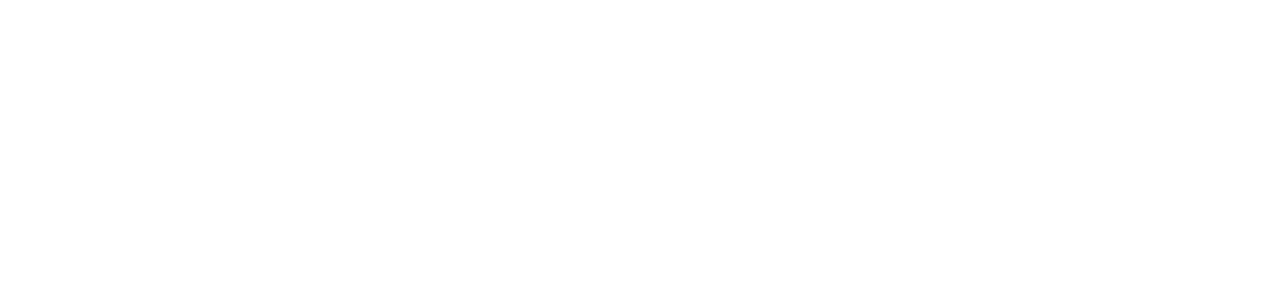
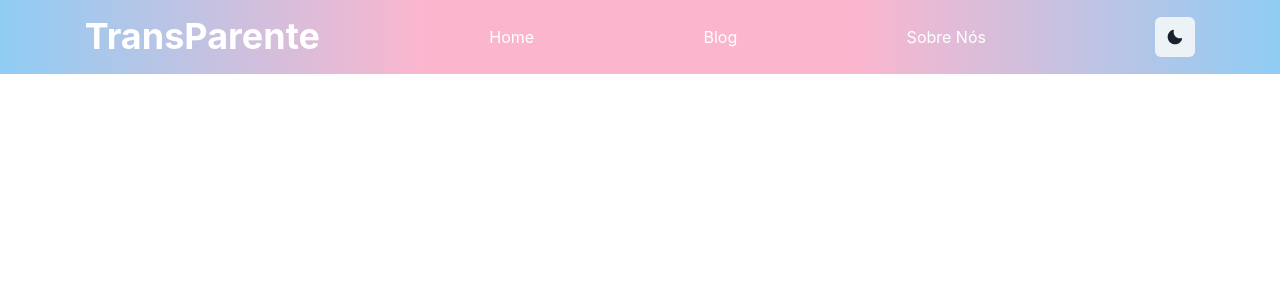
Before and after one commit to EllieKonuma/TransParente, a React (Vite) app: page /sobre-nos in a window 1280 px wide. Before the commit this address had no page. Shown: the top 300 px of the page. Built offline with nearby package versions, Linux system fonts and the light colour scheme.

Commit message:
fix Header links

```diff
--- a/src/App.jsx
+++ b/src/App.jsx
@@ -15,7 +15,7 @@ function App() {
         <Routes>
           <Route path="/" element={<Home />} />
           <Route path="/blog" element={<Blog />} />
-          <Route path="/about-us" element={<AboutUs />} />
+          <Route path="/sobre-nos" element={<AboutUs />} />
         </Routes>
       </Router>
     </div>
--- a/src/components/Header.jsx
+++ b/src/components/Header.jsx
@@ -1,7 +1,7 @@
 import { Flex, Heading, Text } from "@chakra-ui/react";
+import { Link } from "react-router-dom";
 import React from "react";
 import DarkModeSwitch from "./DarkModeSwitch";
-import { Link } from "react-router-dom";
 
 function Header() {
   return (
@@ -19,15 +19,13 @@ function Header() {
       <Heading>TransParente</Heading>
 
       <Link to={"/"}>
-        <Text>
-          <Home>Home</Home>
-        </Text>
+        <Text>Home</Text>
       </Link>
       <Link to={"/blog"}>
         <Text>Blog</Text>
       </Link>
-      <Link to={"/about-us"}>
-        <Text>About Us</Text>
+      <Link to={"/sobre-nos"}>
+        <Text>Sobre Nós</Text>
       </Link>
 
       <DarkModeSwitch />
```
